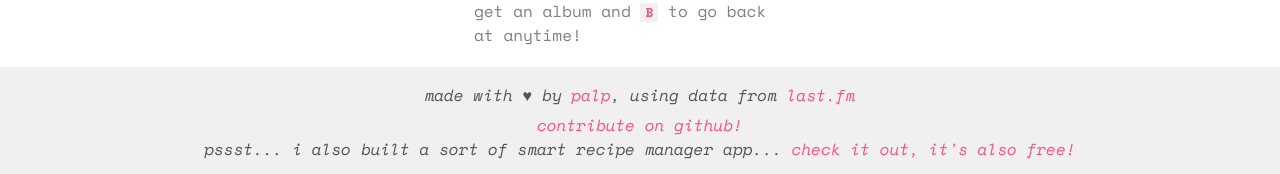
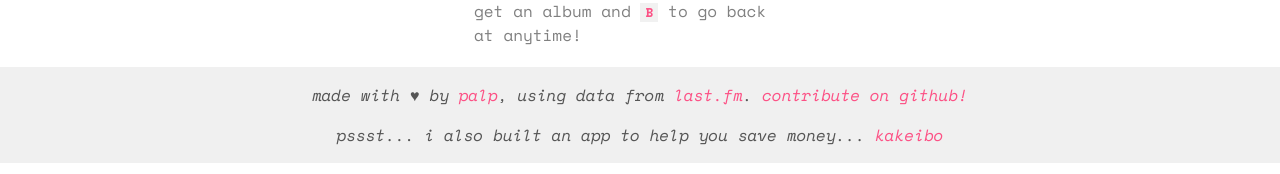
Before and after one commit to palpfiction/what-to-listen, a Svelte app: page / in a window 1280 px wide. Shown: the part 651-825 px from the top of the page. Built offline with nearby package versions, Linux system fonts and the light colour scheme.

Commit message:
kakeibo notice in footer

```diff
--- a/src/client/Footer.svelte
+++ b/src/client/Footer.svelte
@@ -1,3 +1,16 @@
+<footer>
+    made with ♥ by
+    <a href="https://www.last.fm/user/delolero">palp</a>, using data from
+    <a href="https://www.last.fm">last.fm</a>.
+    <a href="https://github.com/palpfiction/what-to-listen"
+        >contribute on github!</a
+    >
+    <div id="kakeibo">
+        pssst... I also built an app to help you save money...
+        <a id="chef" href="https://getkakeibo.com">kakeibo</a>
+    </div>
+</footer>
+
 <style>
     footer {
         font-style: italic;
@@ -12,20 +25,7 @@
         }
     }
 
-    #github {
-        display: block;
-        margin-top: 6px;
+    #kakeibo {
+        margin-top: 1em;
     }
 </style>
-
-<footer>
-    made with ♥ by
-    <a href="https://www.last.fm/user/delolero">palp</a>, using data from
-    <a href="https://www.last.fm">last.fm</a>
-
-    <a
-        id="github"
-        href="https://github.com/palpfiction/what-to-listen">contribute on
-        github!</a>
-    pssst... I also built a sort of smart recipe manager app... <a id="chef" href="https://thankschef.io">check it out, it's also free!</a>
-</footer>
```
